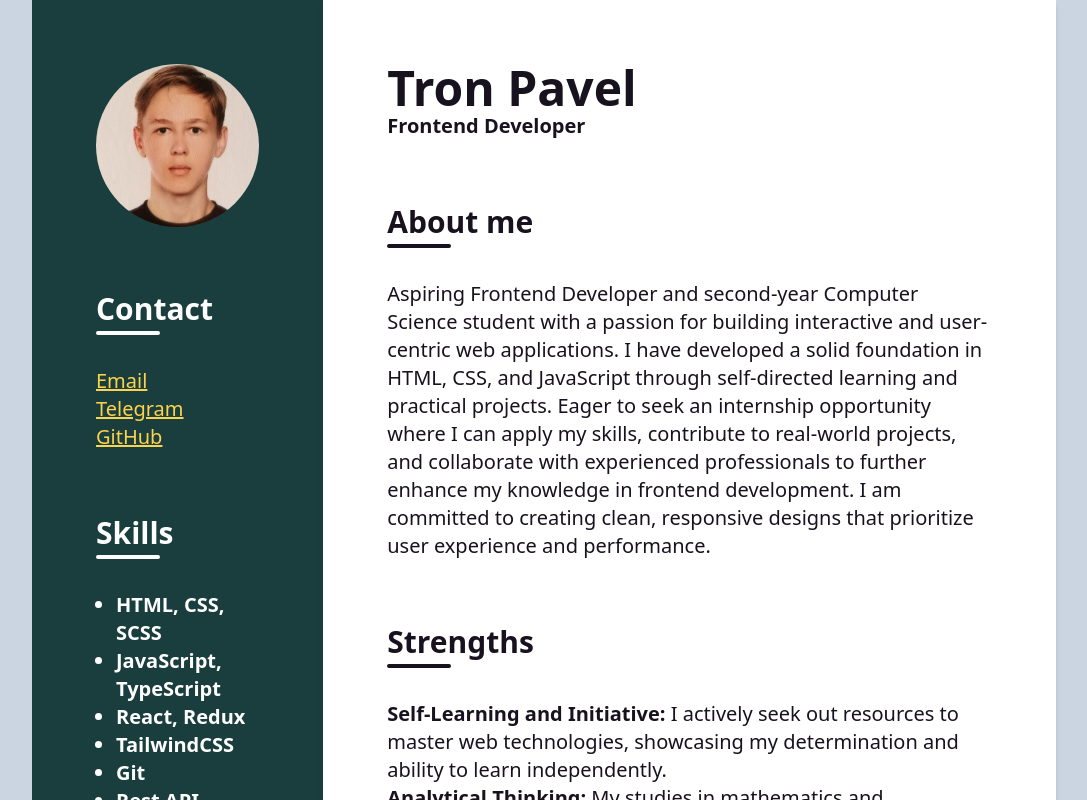
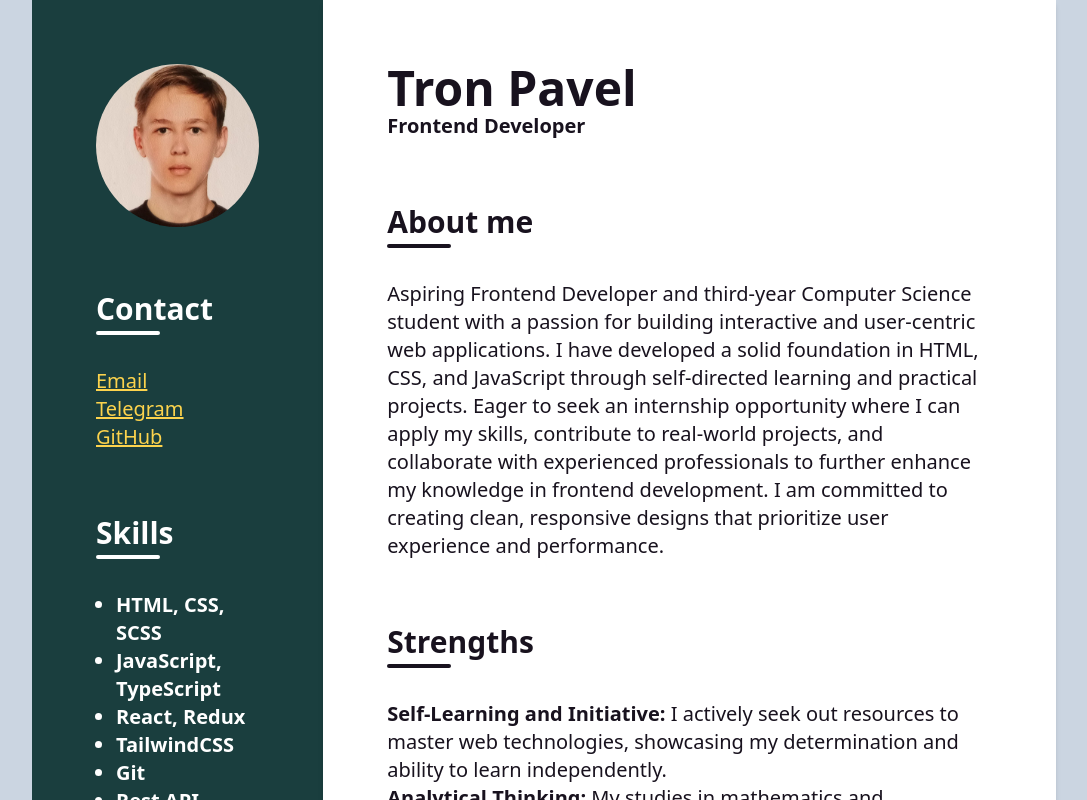
Before and after one commit to tronPavel/cv, a React (Vite) app: page / in a window 1280 px wide. Shown: the top 800 px of the page, without its empty margins (96-1183 px from the left). Built offline with nearby package versions, Linux system fonts and the light colour scheme.

Commit message:
Update App.jsx

```diff
--- a/src/App.jsx
+++ b/src/App.jsx
@@ -84,7 +84,7 @@ const App = () => {
         <section>
           <h3 className="title">About me</h3>
           <p>
-            Aspiring Frontend Developer and second-year Computer Science student
+            Aspiring Frontend Developer and third-year Computer Science student
             with a passion for building interactive and user-centric web
             applications. I have developed a solid foundation in HTML, CSS, and
             JavaScript through self-directed learning and practical projects.
```
